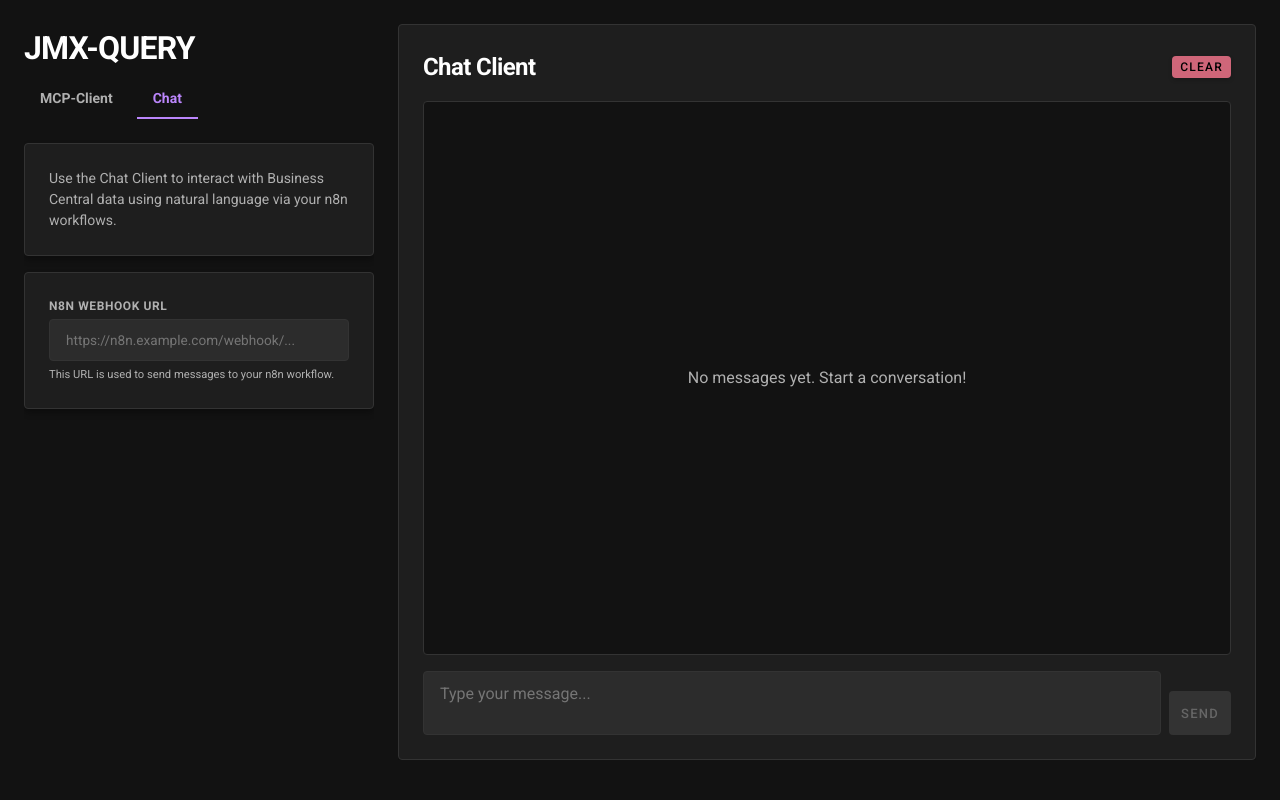
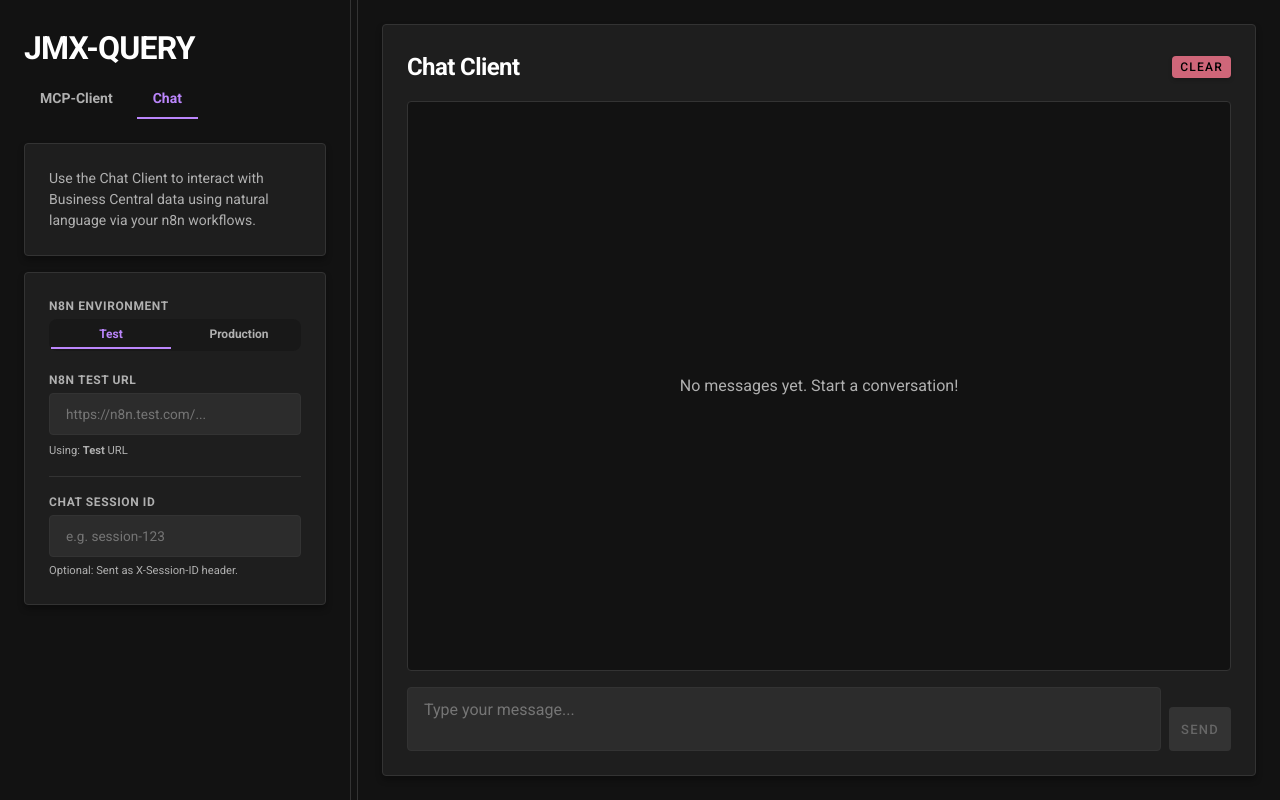
Before and after one commit to jmxshots/jmxquery-mcp-server, a React (Vite) app in the folder test-client/: page / in a window 1280 px wide. Both pictures are taken after a click on the element "Chat". Built offline with nearby package versions, Linux system fonts and the light colour scheme.

Commit message:
feat: add a web-based test client GUI for MCP server tool interaction and chat functionality.

```diff
--- a/test-client/src/App.tsx
+++ b/test-client/src/App.tsx
@@ -28,7 +28,12 @@ export default function App() {
   const [endpointUrl, setEndpointUrl] = useState<string | null>(null);
   const [apiKey, setApiKey] = useState('');
   const [activeView, setActiveView] = useState<'admin' | 'chat'>(() => (localStorage.getItem('active_view') as any) || 'admin');
-  const [chatTargetUrl, setChatTargetUrl] = useState(() => localStorage.getItem('chat_target_url') || '');
+  const [chatTargetUrl, setChatTargetUrl] = useState(() => localStorage.getItem('chat_target_url') || ''); // Using this as Test URL
+  const [chatProdUrl, setChatProdUrl] = useState(() => localStorage.getItem('chat_prod_url') || '');
+  const [chatEnv, setChatEnv] = useState<'test' | 'prod'>(() => (localStorage.getItem('chat_env') as any) || 'test');
+  const [chatSessionId, setChatSessionId] = useState(() => localStorage.getItem('chat_session_id') || '');
+  const [sidebarWidth, setSidebarWidth] = useState(() => Number(localStorage.getItem('sidebar_width')) || 350);
+  const [isResizing, setIsResizing] = useState(false);
   const eventSourceRef = useRef<EventSource | null>(null);
   const logRef = useRef<HTMLDivElement>(null);
 
@@ -39,6 +44,58 @@ export default function App() {
   useEffect(() => {
     localStorage.setItem('chat_target_url', chatTargetUrl);
   }, [chatTargetUrl]);
+
+  useEffect(() => {
+    localStorage.setItem('chat_prod_url', chatProdUrl);
+  }, [chatProdUrl]);
+
+  useEffect(() => {
+    localStorage.setItem('chat_env', chatEnv);
+  }, [chatEnv]);
+
+  useEffect(() => {
+    localStorage.setItem('chat_session_id', chatSessionId);
+  }, [chatSessionId]);
+
+  useEffect(() => {
+    localStorage.setItem('sidebar_width', sidebarWidth.toString());
+  }, [sidebarWidth]);
+
+  const startResizing = useCallback((e: React.MouseEvent) => {
+    e.preventDefault();
+    setIsResizing(true);
+  }, []);
+
+  const stopResizing = useCallback(() => {
+    setIsResizing(false);
+  }, []);
+
+  const resize = useCallback((e: MouseEvent) => {
+    if (isResizing) {
+      const newWidth = e.clientX;
+      if (newWidth > 200 && newWidth < 800) {
+        setSidebarWidth(newWidth);
+      }
+    }
+  }, [isResizing]);
+
+  useEffect(() => {
+    if (isResizing) {
+      window.addEventListener('mousemove', resize);
+      window.addEventListener('mouseup', stopResizing);
+      document.body.style.cursor = 'col-resize';
+      document.body.style.userSelect = 'none';
+    } else {
+      window.removeEventListener('mousemove', resize);
+      window.removeEventListener('mouseup', stopResizing);
+      document.body.style.cursor = '';
+      document.body.style.userSelect = '';
+    }
+    return () => {
+      window.removeEventListener('mousemove', resize);
+      window.removeEventListener('mouseup', stopResizing);
+    };
+  }, [isResizing, resize, stopResizing]);
 
   // Persist context, script, and URL
   useEffect(() => {
@@ -263,8 +320,8 @@ export default function App() {
   };
 
   return (
-    <div className="container">
-      <div className="sidebar">
+    <div className="container" style={{ gridTemplateColumns: `${sidebarWidth}px 8px 1fr`, gap: 0 }}>
+      <div className="sidebar" style={{ padding: '1.5rem' }}>
         <header>
           <div style={{ display: 'flex', flexDirection: 'column', gap: '0.5rem' }}>
             <h1 style={{ marginBottom: 0 }}>JMX-QUERY</h1>
@@ -380,16 +437,50 @@ export default function App() {
             <div className="card glass">
               <div style={{ display: 'flex', flexDirection: 'column', gap: '0.75rem' }}>
                 <div>
-                  <label>n8n Webhook URL</label>
+                  <label>n8n Environment</label>
+                  <div className="tabs" style={{ marginBottom: '0.5rem', borderBottom: 'none', background: 'rgba(0,0,0,0.2)', borderRadius: '8px', padding: '2px' }}>
+                    <div className={`tab ${chatEnv === 'test' ? 'active' : ''}`} onClick={() => setChatEnv('test')} style={{ flex: 1, textAlign: 'center', fontSize: '0.75rem', padding: '0.25rem' }}>Test</div>
+                    <div className={`tab ${chatEnv === 'prod' ? 'active' : ''}`} onClick={() => setChatEnv('prod')} style={{ flex: 1, textAlign: 'center', fontSize: '0.75rem', padding: '0.25rem' }}>Production</div>
+                  </div>
+                </div>
+                {chatEnv === 'test' ? (
+                  <div>
+                    <label>n8n Test URL</label>
+                    <input
+                      type="text"
+                      value={chatTargetUrl}
+                      onChange={(e) => setChatTargetUrl(e.target.value)}
+                      placeholder="https://n8n.test.com/..."
+                      style={{ fontSize: '0.85rem' }}
+                    />
+                  </div>
+                ) : (
+                  <div>
+                    <label>n8n Prod URL</label>
+                    <input
+                      type="text"
+                      value={chatProdUrl}
+                      onChange={(e) => setChatProdUrl(e.target.value)}
+                      placeholder="https://n8n.prod.com/..."
+                      style={{ fontSize: '0.85rem' }}
+                    />
+                  </div>
+                )}
+                <p style={{ fontSize: '0.7rem', color: 'var(--text-muted)', marginTop: '-0.25rem' }}>
+                  Using: <strong>{chatEnv === 'prod' ? 'Production' : 'Test'}</strong> URL
+                </p>
+                <hr style={{ border: 'none', borderTop: '1px solid var(--border)', margin: '0.25rem 0' }} />
+                <div>
+                  <label>Chat Session ID</label>
                   <input
                     type="text"
-                    value={chatTargetUrl}
-                    onChange={(e) => setChatTargetUrl(e.target.value)}
-                    placeholder="https://n8n.example.com/webhook/..."
+                    value={chatSessionId}
+                    onChange={(e) => setChatSessionId(e.target.value)}
+                    placeholder="e.g. session-123"
                     style={{ fontSize: '0.85rem' }}
                   />
                   <p style={{ fontSize: '0.7rem', color: 'var(--text-muted)', marginTop: '0.4rem' }}>
-                    This URL is used to send messages to your n8n workflow.
+                    Optional: Sent as X-Session-ID header.
                   </p>
                 </div>
               </div>
@@ -398,7 +489,9 @@ export default function App() {
         )}
       </div>
 
-      <div className="main-content">
+      <div className="resizer" onMouseDown={startResizing} />
+
+      <div className="main-content" style={{ padding: '1.5rem' }}>
         {activeView === 'admin' ? (
           <>
             <div className="card" style={{ flex: 'none' }}>
@@ -465,7 +558,10 @@ export default function App() {
             </div>
           </>
         ) : (
-          <ChatClient targetUrlProp={chatTargetUrl} />
+          <ChatClient
+            targetUrlProp={chatEnv === 'prod' ? chatProdUrl : chatTargetUrl}
+            sessionIdProp={chatSessionId}
+          />
         )}
       </div>
     </div>
--- a/test-client/src/ChatClient.tsx
+++ b/test-client/src/ChatClient.tsx
@@ -11,15 +11,17 @@ interface Message {
 
 interface ChatClientProps {
     targetUrlProp?: string;
+    sessionIdProp?: string;
 }
 
-export default function ChatClient({ targetUrlProp }: ChatClientProps) {
+export default function ChatClient({ targetUrlProp, sessionIdProp }: ChatClientProps) {
     const [messages, setMessages] = useState<Message[]>(() => {
         const saved = localStorage.getItem('chat_history');
         return saved ? JSON.parse(saved) : [];
     });
     const [inputText, setInputText] = useState('');
     const [targetUrl, setTargetUrl] = useState(() => targetUrlProp || localStorage.getItem('chat_target_url') || '');
+    const [sessionId, setSessionId] = useState(() => sessionIdProp || localStorage.getItem('chat_session_id') || '');
     const [lastSentMessage, setLastSentMessage] = useState<string | null>(null);
     const [isLoading, setIsLoading] = useState(false);
 
@@ -42,6 +44,16 @@ export default function ChatClient({ targetUrlProp }: ChatClientProps) {
         localStorage.setItem('chat_target_url', targetUrl);
     }, [targetUrl]);
 
+    useEffect(() => {
+        if (sessionIdProp !== undefined) {
+            setSessionId(sessionIdProp);
+        }
+    }, [sessionIdProp]);
+
+    useEffect(() => {
+        localStorage.setItem('chat_session_id', sessionId);
+    }, [sessionId]);
+
     const sendMessage = async (textOverride?: string) => {
         const textToSend = textOverride || inputText;
         if (!textToSend.trim() || !targetUrl) return;
@@ -61,11 +73,16 @@ export default function ChatClient({ targetUrlProp }: ChatClientProps) {
         setIsLoading(true);
 
         try {
+            const headers: Record<string, string> = {
+                'Content-Type': 'text/plain',
+            };
+            if (sessionId) {
+                headers['X-Session-ID'] = sessionId;
+            }
+
             const response = await fetch(targetUrl, {
                 method: 'POST',
-                headers: {
-                    'Content-Type': 'text/plain',
-                },
+                headers,
                 body: userMessage.text,
             });
 
--- a/test-client/src/index.css
+++ b/test-client/src/index.css
@@ -32,10 +32,11 @@ body {
 .container {
   max-width: 100%;
   margin: 0;
-  padding: 1.5rem;
+  padding: 0;
+  /* Changed to handle padding in children */
   display: grid;
-  grid-template-columns: 350px 1fr;
-  gap: 1.5rem;
+  grid-template-columns: 350px 8px 1fr;
+  gap: 0;
   height: 100vh;
 }
 
@@ -61,7 +62,7 @@ h3 {
   display: flex;
   flex-direction: column;
   gap: 1.5rem;
-  height: calc(100vh - 4rem);
+  height: 100vh;
   overflow-y: auto;
 }
 
@@ -69,8 +70,25 @@ h3 {
   display: flex;
   flex-direction: column;
   gap: 1.5rem;
-  height: calc(100vh - 4rem);
+  height: 100vh;
   overflow-y: hidden;
+}
+
+.resizer {
+  width: 8px;
+  cursor: col-resize;
+  background: transparent;
+  transition: background 0.2s;
+  z-index: 10;
+  border-left: 1px solid var(--border);
+  border-right: 1px solid var(--border);
+}
+
+.resizer:hover,
+.resizer:active {
+  background: rgba(187, 134, 252, 0.2);
+  border-left: 1px solid var(--primary);
+  border-right: 1px solid var(--primary);
 }
 
 .status-badge {
```
